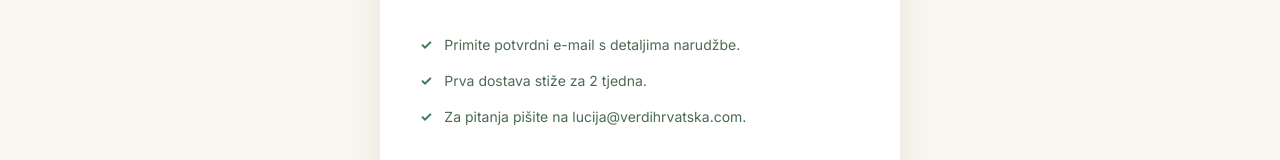
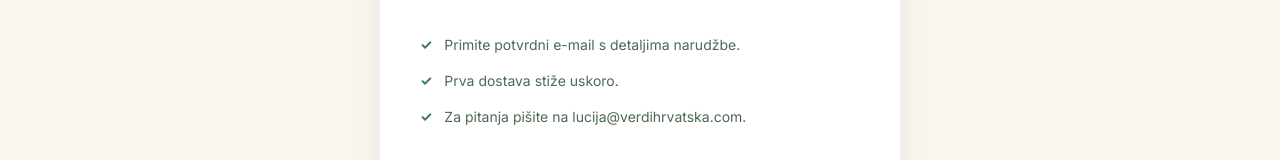
Before and after one commit to lucija-lab/vediwebside, a Next.js app: page /checkout/uspjeh in a window 1280 px wide. Shown: the part 434-594 px from the top of the page. Built offline with nearby package versions, Linux system fonts and the light colour scheme; no server answers; a web font is replaced by a local one.

Commit message:
Change delivery timing from 2 weeks to soon in email and success page

```diff
--- a/app/checkout/uspjeh/page.tsx
+++ b/app/checkout/uspjeh/page.tsx
@@ -13,7 +13,7 @@ const t = {
     title: "Hvala na narudžbi!",
     sub: "Vaša pretplata je uspješno aktivirana. Dobrodošli u Verdi obitelj!",
     detail1: "Primite potvrdni e-mail s detaljima narudžbe.",
-    detail2: "Prva dostava stiže za 2 tjedna.",
+    detail2: "Prva dostava stiže uskoro.",
     detail3: "Za pitanja pišite na lucija@verdihrvatska.com.",
     btn: "Povratak na početnu",
   },
@@ -21,7 +21,7 @@ const t = {
     title: "Thank you for your order!",
     sub: "Your subscription has been successfully activated. Welcome to the Verdi family!",
     detail1: "You'll receive a confirmation email with your order details.",
-    detail2: "Your first delivery arrives in 2 weeks.",
+    detail2: "Your first delivery arrives soon.",
     detail3: "For questions, write to lucija@verdihrvatska.com.",
     btn: "Back to home",
   },
--- a/lib/email.ts
+++ b/lib/email.ts
@@ -80,7 +80,7 @@ export async function sendOrderConfirmationEmail(email: string, firstName: strin
         </p>
         <div style="background: #f0f7f0; border-radius: 16px; padding: 24px; margin-bottom: 24px;">
           <p style="margin: 0 0 8px; font-size: 14px; color: #4a6a52;">✓ &nbsp;Primit ćete obavijest prije svake dostave</p>
-          <p style="margin: 0 0 8px; font-size: 14px; color: #4a6a52;">✓ &nbsp;Prva dostava stiže za 2 tjedna</p>
+          <p style="margin: 0 0 8px; font-size: 14px; color: #4a6a52;">✓ &nbsp;Prva dostava stiže uskoro</p>
           <p style="margin: 0 0 8px; font-size: 14px; color: #4a6a52;">✓ &nbsp;Fiskalizirani račun bit će Vam poslan nakon svake dostave</p>
           <p style="margin: 0; font-size: 14px; color: #4a6a52;">✓ &nbsp;Za pitanja pišite na lucija@verdihrvatska.com</p>
         </div>
```
